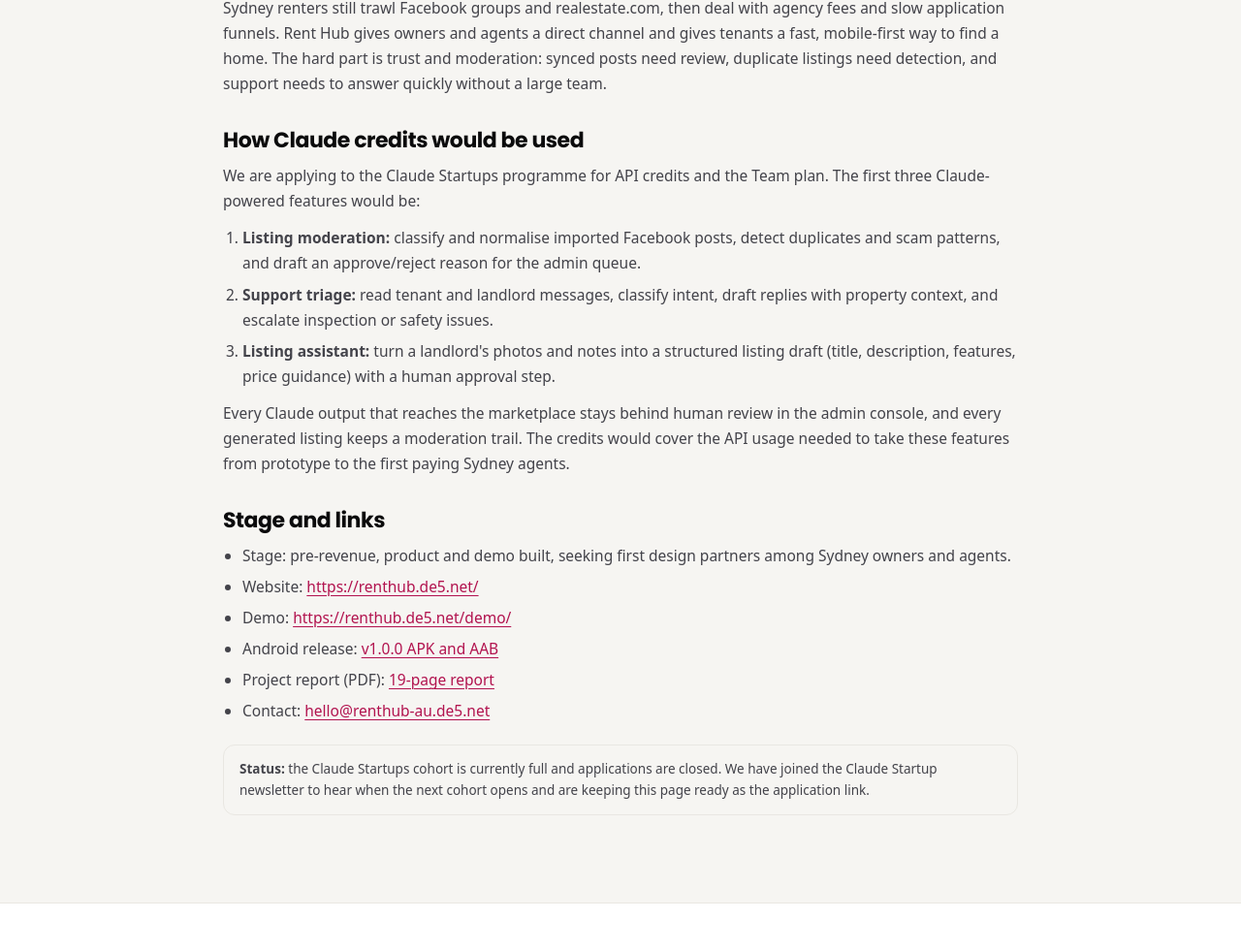
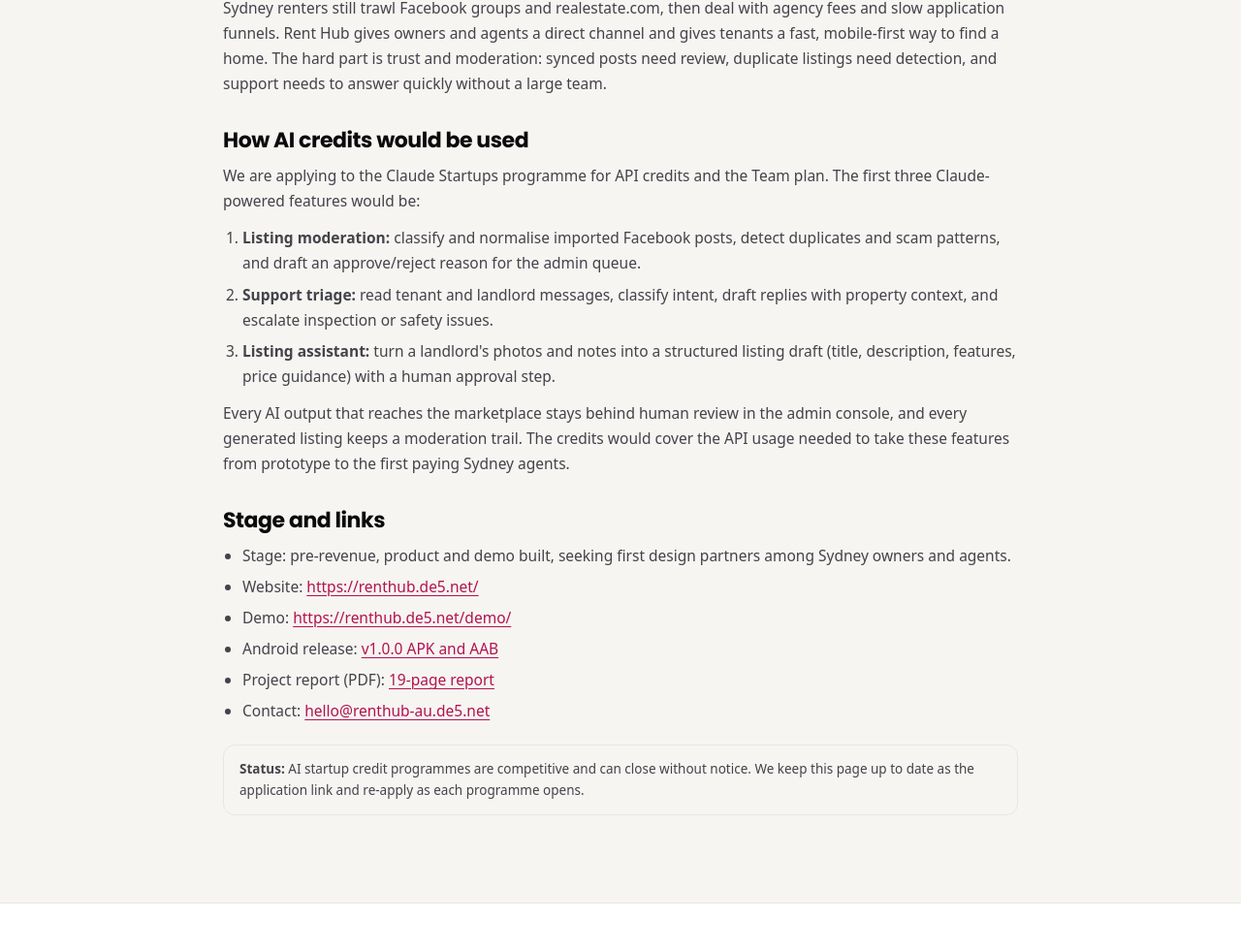
Before and after one commit to sushant-me/renthub, a plain HTML site: page startup.html in a window 1280 px wide. Shown: the part 774-1755 px from the top of the page at 97% size. Drawn offline with Linux system fonts and the light colour scheme.

Commit message:
Startup page: neutral wording for multiple AI credit applications

```diff
--- a/startup.html
+++ b/startup.html
@@ -50,7 +50,7 @@
     <div class="wrap">
       <p class="eyebrow"><span class="dot" aria-hidden="true"></span>Company</p>
       <h1>Rent Hub by Arvion Technology</h1>
-      <p class="doc-meta">Sydney, Australia · Pre-seed · Built for the Claude Startups programme</p>
+      <p class="doc-meta">Sydney, Australia · Pre-seed · Built for AI startup programmes</p>
       <p>
         Rent Hub is a direct rental marketplace for Sydney. It replaces the Facebook-group scramble with real
         listings, a swipe-based discovery flow for tenants, and a review queue that turns social posts into
@@ -74,7 +74,7 @@
         duplicate listings need detection, and support needs to answer quickly without a large team.
       </p>
 
-      <h2>How Claude credits would be used</h2>
+      <h2>How AI credits would be used</h2>
       <p>
         We are applying to the Claude Startups programme for API credits and the Team plan. The first three
         Claude-powered features would be:
@@ -85,7 +85,7 @@
         <li><strong>Listing assistant:</strong> turn a landlord's photos and notes into a structured listing draft (title, description, features, price guidance) with a human approval step.</li>
       </ol>
       <p>
-        Every Claude output that reaches the marketplace stays behind human review in the admin console, and
+        Every AI output that reaches the marketplace stays behind human review in the admin console, and
         every generated listing keeps a moderation trail. The credits would cover the API usage needed to take
         these features from prototype to the first paying Sydney agents.
       </p>
@@ -101,9 +101,7 @@
       </ul>
 
       <div class="note">
-        <strong>Status:</strong> the Claude Startups cohort is currently full and applications are closed. We
-        have joined the Claude Startup newsletter to hear when the next cohort opens and are keeping this page
-        ready as the application link.
+        <strong>Status:</strong> AI startup credit programmes are competitive and can close without notice. We keep this page up to date as the application link and re-apply as each programme opens.
       </div>
     </div>
   </main>
```
